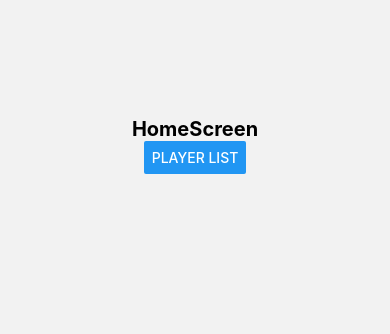
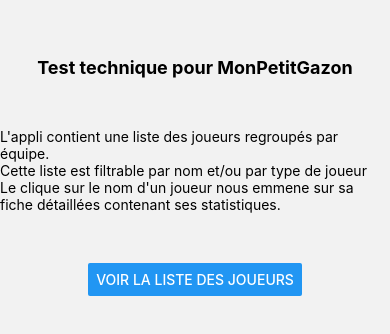
Before and after one commit to YoannDelion/mpg_test, a React Native app: screen /Home in a window 390 px wide. Shown: the part 246-580 px from the top of the page. Built offline with nearby package versions, Linux system fonts and the light colour scheme.

Commit message:
feat(HomeScreen): style and content

```diff
--- a/screens/HomeScreen.tsx
+++ b/screens/HomeScreen.tsx
@@ -1,33 +1,34 @@
 import React from 'react'
-import { StyleSheet, View, Text, Button } from 'react-native'
+import { View, Text, Button } from 'react-native'
 import { NativeStackScreenProps } from '@react-navigation/native-stack'
 import { RootStackParamList } from '../navigation/Navigation'
+import styled from 'styled-components/native'
+import Title from '../components/Title'
+
+const StyledContainer = styled.View`
+  flex: 1;
+  justify-content: center;
+  align-items: center;
+`
+const TextContainer = styled.View`
+  margin-vertical: 50px;
+`
 
 type Props = NativeStackScreenProps<RootStackParamList, 'Home'>
 
 export default function HomeScreen({ navigation }: Props) {
   return (
-    <View style={styles.container}>
-      <Text style={styles.title}>HomeScreen</Text>
-      <Button title='Player list' onPress={() => navigation.navigate('PlayerList')} />
-      <View style={styles.separator} />
-    </View>
+    <StyledContainer>
+      <Title>Test technique pour MonPetitGazon</Title>
+      <TextContainer>
+        <Text>L'appli contient une liste des joueurs regroupés par équipe.</Text>
+        <Text>Cette liste est filtrable par nom et/ou par type de joueur</Text>
+        <Text>
+          Le clique sur le nom d'un joueur nous emmene sur sa fiche détaillées contenant ses
+          statistiques.
+        </Text>
+      </TextContainer>
+      <Button title='Voir la liste des joueurs' onPress={() => navigation.navigate('PlayerList')} />
+    </StyledContainer>
   )
 }
-
-const styles = StyleSheet.create({
-  container: {
-    flex: 1,
-    alignItems: 'center',
-    justifyContent: 'center',
-  },
-  title: {
-    fontSize: 20,
-    fontWeight: 'bold',
-  },
-  separator: {
-    marginVertical: 30,
-    height: 1,
-    width: '80%',
-  },
-})
```
